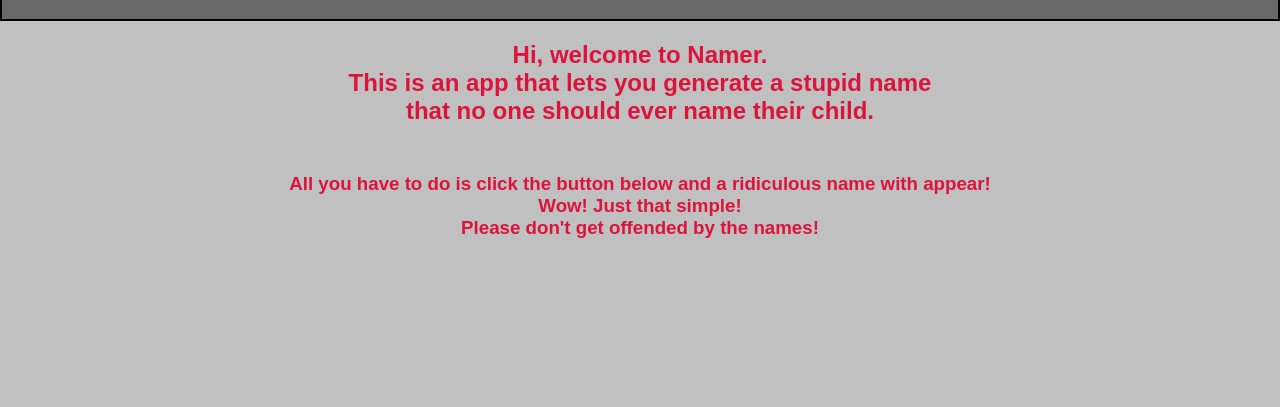
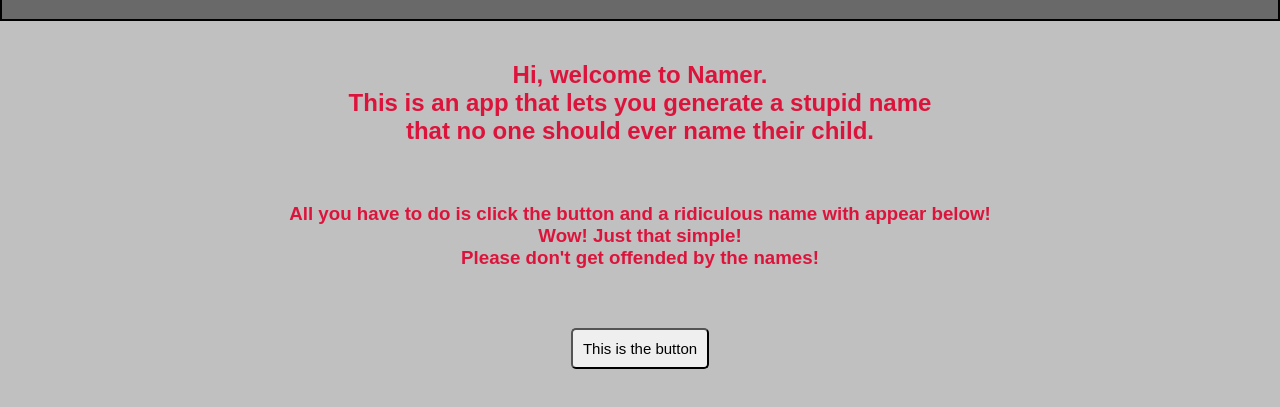
Before and after one commit to EthanJob/namer, a plain HTML site: page index.html in a window 1280 px wide. Shown: the part 63-470 px from the top of the page. Drawn offline with Linux system fonts and the light colour scheme.

Commit message:
more styling

```diff
--- a/css/style.css
+++ b/css/style.css
@@ -23,10 +23,41 @@ header {
   padding-left: 10px;
 }
 
-.welcome, .instructions {
+.welcome, .instructions, .main-btn {
   text-align: center;
 }
 
 .welcome {
-  padding-bottom: 10px;
+  padding: 20px 0 20px 0;
 }
+
+.instructions {
+  padding-bottom: 40px;
+}
+
+#btn {
+  padding: 10px;
+  border-radius: 5px;
+  font-size: 15px;
+}
+
+#btn:focus {
+  outline: 0;
+}
+
+#btn:active {
+  color: white;
+  background-color: dimgrey;
+}
+
+
+
+
+
+
+
+
+
+
+
+//
--- a/index.html
+++ b/index.html
@@ -16,7 +16,13 @@
       <h2>Hi, welcome to Namer. <br> This is an app that lets you generate a stupid name <br> that no one should ever name their child. </h2>
     </div>
     <div class="instructions">
-      <h3>All you have to do is click the button below and a ridiculous name with appear! <br> Wow! Just that simple! <br> Please don't get offended by the names!</h3>
+      <h3>All you have to do is click the button and a ridiculous name with appear below! <br> Wow! Just that simple! <br> Please don't get offended by the names!</h3>
+    </div>
+    <div class="main-btn">
+      <button id="btn" type="button" name="button">This is the button</button>
+    </div>
+    <div class="results">
+
     </div>
 
   </body>
```
